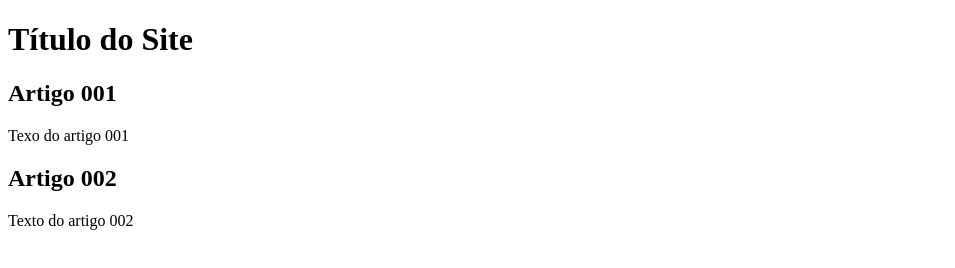
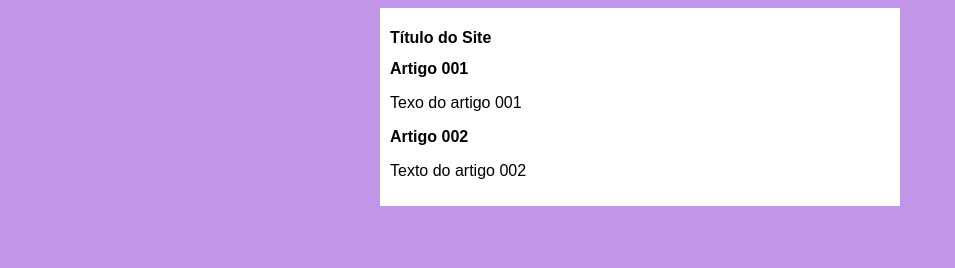
Before and after one commit to Thiago-1989/projeto-site, a plain HTML site: page index.html in a window 1280 px wide. Shown: the whole page, without its empty margins (0-955 px from the left). Drawn offline with Linux system fonts and the light colour scheme.

Commit message:
Iniciei o design

```diff
--- /dev/null
+++ b/estilos/style.css
@@ -0,0 +1,16 @@
+* {
+    font-family: Arial, Helvetica, sans-serif;
+    font-size: 16px;
+}
+
+body {
+    background-color: rgb(193, 150, 233);
+}
+
+main {
+    background-color: white;
+    width: 500px;
+    margin: auto;
+    padding: 10px;
+    box-shadow: 3px, 3px, 5px, rgba(0, 0, 0, 0,5);
+}
--- a/index.html
+++ b/index.html
@@ -4,6 +4,7 @@
     <meta charset="UTF-8">
     <meta name="viewport" content="width=device-width, initial-scale=1.0">
     <title>Título do Site</title>
+    <link rel="stylesheet" href="estilos/style.css">
 </head>
 <body>
     <main>
```
